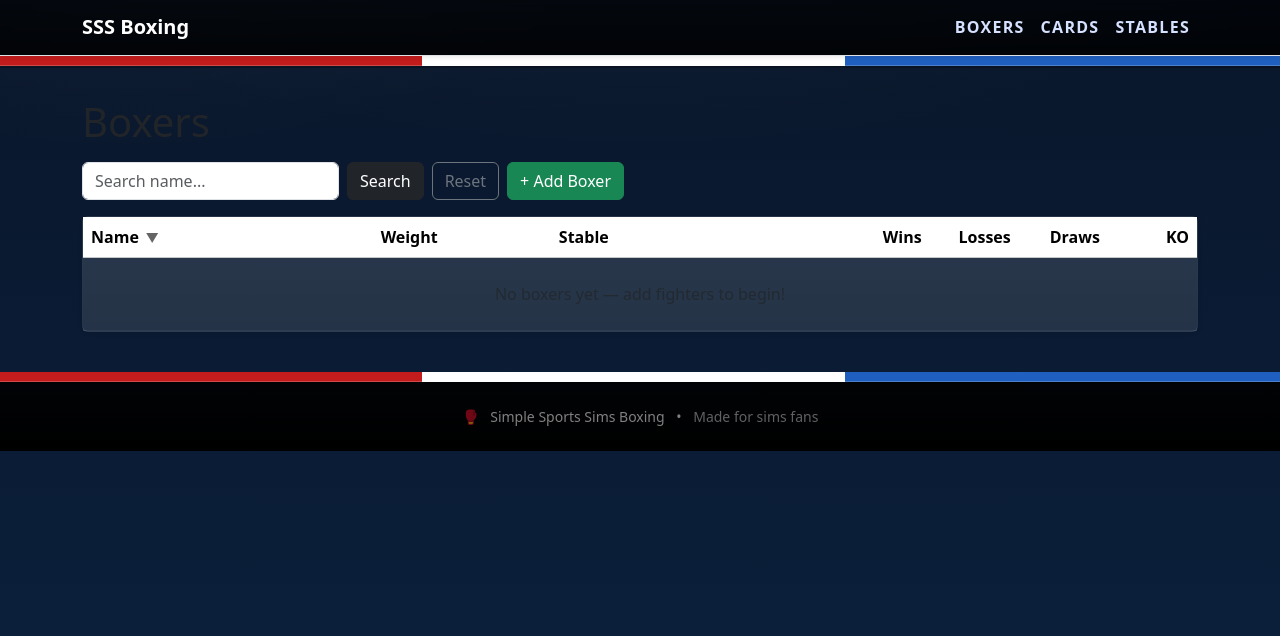
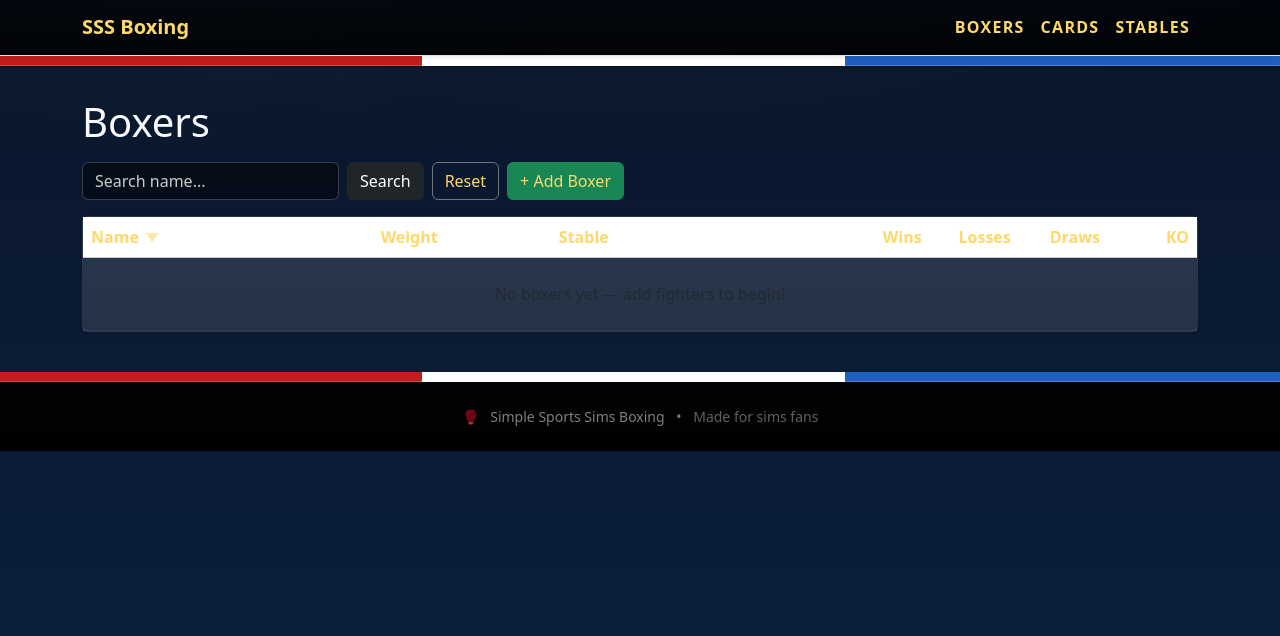
Before and after one commit to droman2684/simple_sports_boxing, a Flask app: page /boxers in a window 1280 px wide. Shown: the part 164-800 px from the top of the page. Run offline with Flask 3, Linux system fonts and the light colour scheme; data that the repository does not hold is empty; some libraries are stand-ins or nearby versions.

Commit message:
lets try this

```diff
--- a/templates/static/boxing.css
+++ b/templates/static/boxing.css
@@ -115,3 +115,31 @@
 
 /* --- Helpers --- */
 .text-accent{ color: var(--accent) !important; }
+
+/* --- Text visibility fixes --- */
+body, p, td, th, label, input, select, textarea {
+  color: #f8f9ff !important;
+}
+
+/* Links */
+a, .nav-link {
+  color: #ffd86b !important;   /* gold */
+  font-weight: 600;
+}
+a:hover, .nav-link:hover {
+  color: #ffffff !important;   /* white on hover */
+}
+
+/* Table header text */
+.table thead th {
+  color: #fff !important;
+}
+
+.form-control {
+  background: rgba(0,0,0,0.45) !important;
+  color: #fff !important;
+  border: 1px solid rgba(255,255,255,0.2);
+}
+.form-control::placeholder {
+  color: #cccccc !important;
+}
```
